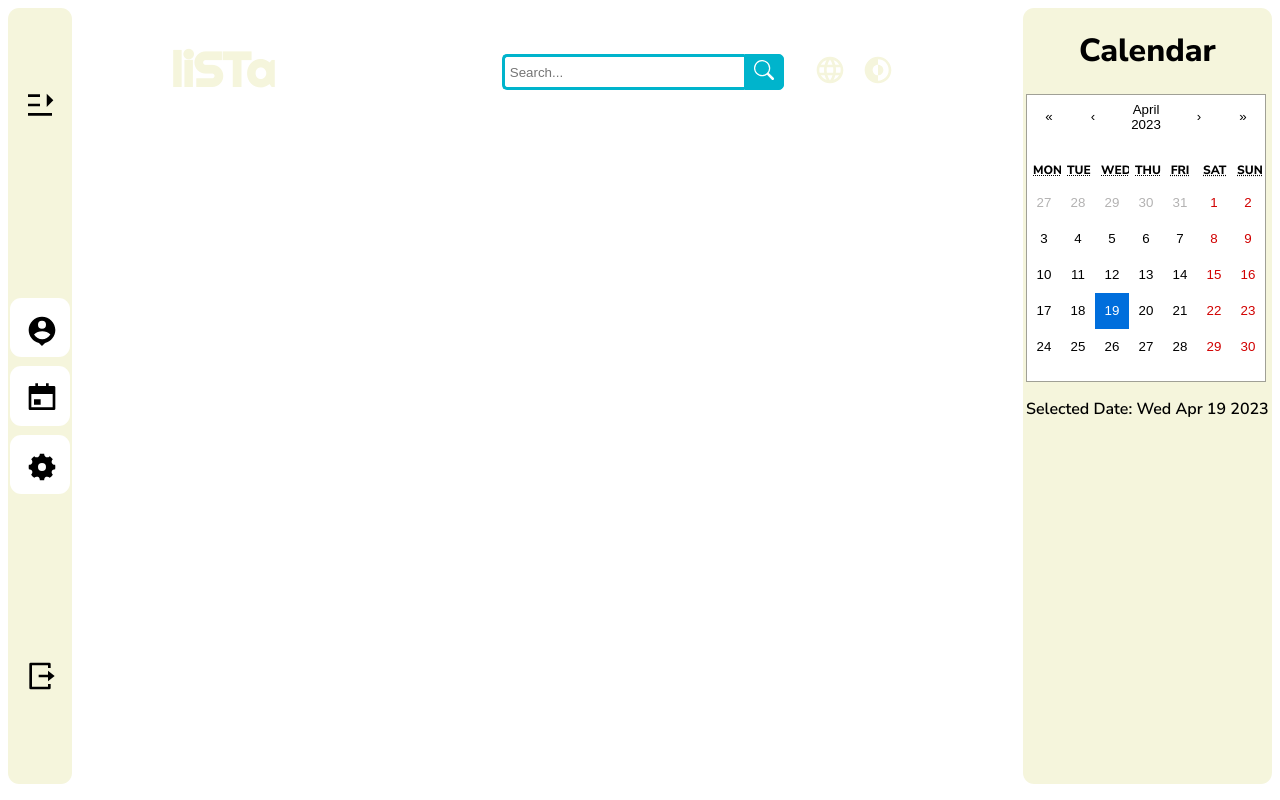
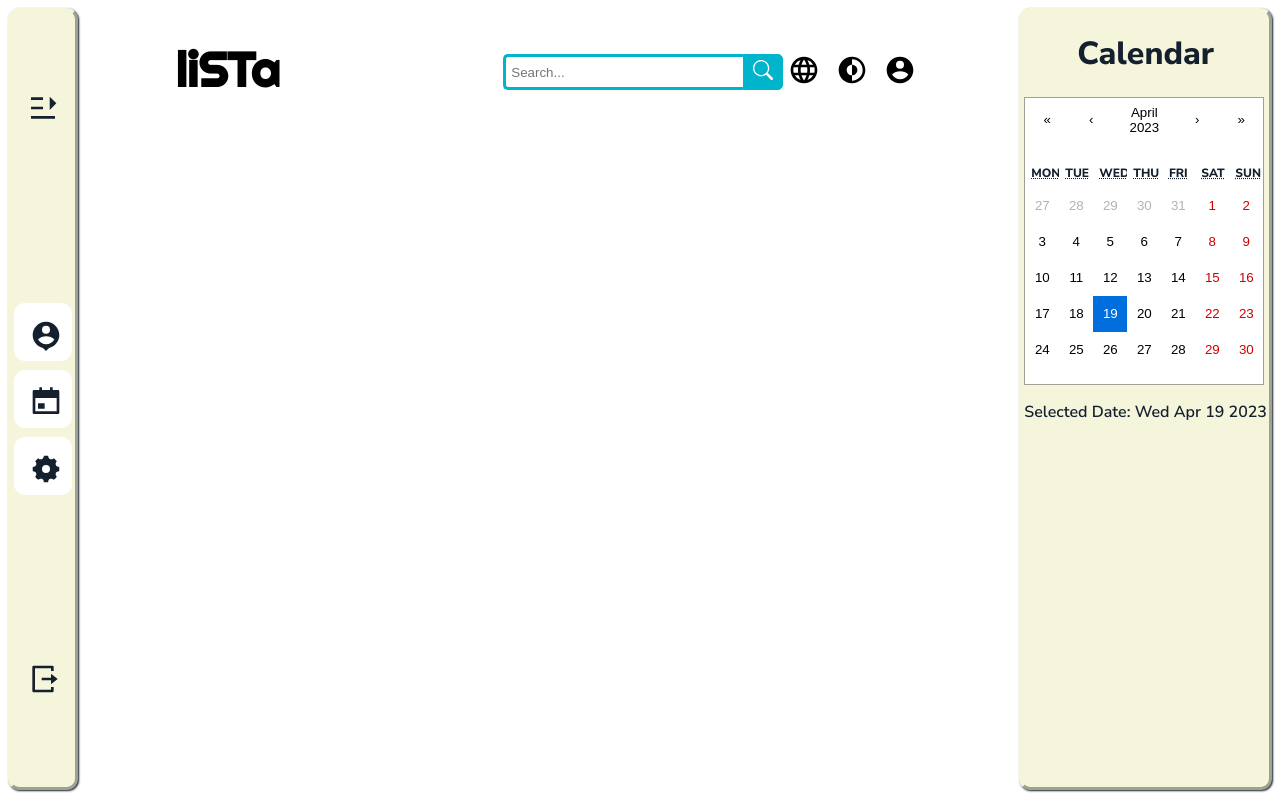
Before and after one commit to ODEH67/ToDo_List_React, a React (Create React App) app in the folder todo-list/: page / in a window 1280 px wide. Built offline with nearby package versions, Linux system fonts and the light colour scheme.

Commit message:
add login. logout popup function

```diff
--- a/todo-list/package.json
+++ b/todo-list/package.json
@@ -3,10 +3,14 @@
   "version": "0.1.0",
   "private": true,
   "dependencies": {
+    "@coreui/react": "^4.7.0",
+    "@popperjs/core": "^2.11.7",
     "@testing-library/jest-dom": "^5.16.5",
     "@testing-library/react": "^13.4.0",
     "@testing-library/user-event": "^13.5.0",
+    "bootstrap": "^5.2.3",
     "react": "^18.2.0",
+    "react-bootstrap": "^2.7.4",
     "react-calendar": "^4.2.1",
     "react-dom": "^18.2.0",
     "react-icons": "^4.8.0",
--- a/todo-list/src/components/anh-calendar.css
+++ b/todo-list/src/components/anh-calendar.css
@@ -1,5 +1,6 @@
 .app-calendar {
     text-align: center;
+    color: rgb(20, 32, 46);
 
 }
 
@@ -11,6 +12,11 @@
   margin: 0.5rem 0.5rem;
   display: flex;
   justify-content: center;
+  border-color: beige;
+  border-style: outset;
+  box-shadow: 1px 1px 2px rgb(20, 32, 46);
+
+
 }
 
 .react-calendar {
--- a/todo-list/src/components/anh.css
+++ b/todo-list/src/components/anh.css
@@ -33,6 +33,11 @@ body {
     flex-direction: column;
     justify-content: space-around;
     align-items: center;
+    color: rgb(20, 32, 46);
+    border-color: beige;
+    border-style: outset;
+    box-shadow: 1px 1px 2px rgb(20, 32, 46);
+
 
 }
 
@@ -44,22 +49,28 @@ body {
     width: 15rem;
 }
 
+
+
 #nav {
     display: flex;
     flex-direction: column;
-
+    justify-content: center;
+    align-items: center;
 
 
 }
 
 #nav a {
-    width: 1.7rem;
-    height: 1.7rem;
+    width: 1.6rem;
+    height: 1.6rem;
     background-color: white;
     border-radius: 0.7rem;
     padding: 1rem;
     margin: 0.3rem;
+
 }
+
+
 
 
 
@@ -76,7 +87,7 @@ body {
 
 #header h1 {
     font-family: 'Righteous', cursive;
-    color: beige;
+
     font-size: 3rem;
 }
 
@@ -94,12 +105,16 @@ body {
     display: flex;
     flex-direction: row;
     justify-content: center;
-    color: beige;
+
     font-size: 2rem;
     width: 30%;
     gap: 1rem;
 
 }
+.language-items {
+    display: relative;
+}
+
 
 #search-tool {
     width: 70%;
@@ -133,3 +148,26 @@ body {
     cursor: pointer;
     font-size: 20px;
   }
+
+  .mainpopup {
+    background-color: rgba(188, 195, 199, 0.71);
+    height: 100%;
+    width: 100%;
+    position:absolute;
+    top: 0;
+  }
+
+  .popup{
+    height: 400px;
+    width: 50%;
+    background-color: white;
+    position: absolute;
+    top: 25%;
+    right: 25%;
+}
+.popup-header{
+    display: flex;
+    justify-content: space-between;
+    padding: 0 30px 0 15px;
+    border-bottom: 2px solid black;
+}
--- a/todo-list/src/components/heading.js
+++ b/todo-list/src/components/heading.js
@@ -1,10 +1,12 @@
 import React from 'react';
 import { useEffect, useState } from 'react';
+//import { CDropdown } from '@coreui/react';
+
 import './anh.css';
 import {BsSearch} from 'react-icons/bs';
 import {CgDarkMode} from 'react-icons/cg';
 import {MdLanguage} from 'react-icons/md';
-
+import {RiAccountCircleFill} from 'react-icons/ri';
 
 export default function Heading() {
     const [theme, setTheme] = useState(false);
@@ -25,7 +27,6 @@ export default function Heading() {
     )
 
 
-
     return(
         <div id='header'>
             <h1>liSTa</h1>
@@ -35,8 +36,10 @@ export default function Heading() {
                     <button type="submit" className="searchButton"><BsSearch /></button>
                 </div>
                 <div id='theme-tool'>
-                    <div id="language" onClick={handleClick}><MdLanguage /></div>
-                    <div id="darkLight-mode"><CgDarkMode /></div>
+                    <MdLanguage />
+
+                    <div id="darkLight-mode" onClick={handleClick}><CgDarkMode /></div>
+                    <RiAccountCircleFill />
                 </div>
             </div>
         </div>
--- /dev/null
+++ b/todo-list/src/components/popup.js
@@ -0,0 +1,55 @@
+import React, { useState } from 'react';
+import { useRef } from 'react';
+import './anh.css';
+import {RiAccountPinCircleFill} from 'react-icons/ri';
+
+
+export default function Popup() {
+    const [popup, setPopup] = useState(false);
+    const handleClickOpen = () => {
+        setPopup(!popup)
+    }
+    const closePopup = () => {
+        setPopup(false)
+    }
+
+    const email=useRef()
+    const password=useRef()
+    const getEmail=localStorage.getItem("emailData")
+    const getPassword=localStorage.getItem("passwordData")
+    const handleSubmit=()=>{
+        if(email.current.value=="abc@gmail.com"&&password.current.value=="12345"){
+            localStorage.setItem("emailData","abc@gmail.com")
+            localStorage.setItem("passwordData","12345")
+        }
+    }
+
+    return(
+        <div>
+            <div onClick={handleClickOpen}><RiAccountPinCircleFill /></div>
+            <div>
+                {
+                    popup?
+                    <div className="mainpopup">
+                        <div className="popup">
+                            <div className="popup-header">
+                                <h2>Login</h2>
+                                <h1 onClick={closePopup}>X</h1>
+                            </div>
+                            <form onSubmit={handleSubmit}>
+                                <label>Email:
+                                    <input type="text" ref={email} />
+                                </label>
+                                <label>Password:
+                                    <input type="password" ref={password} />
+                                </label>
+                                <button>Login</button>
+                            </form>
+
+                        </div>
+                    </div>:""
+                }
+            </div>
+        </div>
+    )
+}
--- /dev/null
+++ b/todo-list/src/components/profile.js
@@ -0,0 +1,13 @@
+import React from 'react';
+import './anh.css';
+import {RiLogoutBoxRLine} from 'react-icons/ri';
+
+export default function Profile() {
+    const handleClick=()=>{
+        localStorage.clear();
+        window.location.reload();
+    }
+    return (
+        <div onClick={handleClick}><RiLogoutBoxRLine /></div>
+    )
+}
--- a/todo-list/src/components/sidebar.js
+++ b/todo-list/src/components/sidebar.js
@@ -1,12 +1,12 @@
 import React from 'react';
 import './anh.css';
 import { RiMenuUnfoldFill } from "react-icons/ri";
-import {RiLogoutBoxRLine} from 'react-icons/ri';
+
 import {RiAccountPinCircleFill} from 'react-icons/ri';
 import {RiCalendarEventFill} from 'react-icons/ri';
 import {RiSettings5Fill} from 'react-icons/ri';
-
-
+import Profile from './profile.js';
+import Popup from './popup.js';
 
 export default function Sidebar() {
     return (
@@ -16,7 +16,7 @@ export default function Sidebar() {
             </div>
             <div className="task-list">
                 <div id="nav">
-                    <a><RiAccountPinCircleFill /></a>
+                    <a><Popup /></a>
                     <a><RiCalendarEventFill /></a>
 
                     <a><RiSettings5Fill /></a>
@@ -24,9 +24,8 @@ export default function Sidebar() {
 
                 </div>
             </div>
-            <div className="logout">
-                <RiLogoutBoxRLine />
-            </div>
+            <Profile />
+
         </section>
     )
 }
```
Also changed, not shown: 1 other file (tests, documents, lock files or other folders).
